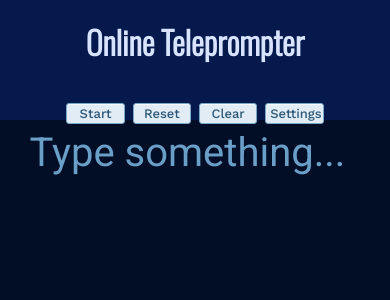
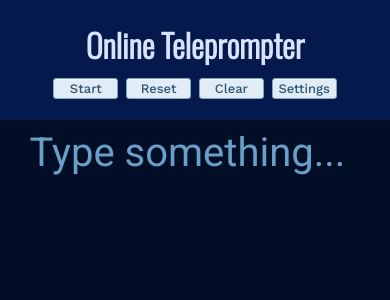
Before and after one commit to 30isnottoolate/online-teleprompter-ts, a React (Create React App) app: page / in a window 390 px wide. Shown: the top 300 px of the page. Built offline with nearby package versions, Linux system fonts and the light colour scheme.

Commit message:
Improve responsiveness

```diff
--- a/src/Teleprompter.css
+++ b/src/Teleprompter.css
@@ -5,7 +5,6 @@
 
 * {
     box-sizing: border-box;
-    padding: auto;
 }
 
 body {
@@ -67,7 +66,7 @@ button {
   color: #2c5777;
   font-family: "Work Sans", Arial, Helvetica, sans-serif;
   font-size: 13px;
-  width: 4.5em;
+  width: 5em;
   cursor: pointer;
   padding: 2px 4px;
   border: 1px solid #7aa7c7;
@@ -185,7 +184,7 @@ textarea::-webkit-input-placeholder {
     }
 
     h1 {
-        font-size: 1.3em;
+        font-size: 1.5em;
         margin: 0;
     }
 
@@ -227,14 +226,17 @@ textarea::-webkit-input-placeholder {
     #controller {
         grid-template-columns: auto;
         grid-template-rows: repeat(5, auto);
-        gap: 2vh;
+        gap: 10px;
         align-content: center;
-        height: 40vh;
     }
 
     #logo {
         grid-column: 1 / 2;
         grid-row: 1 / 2;
+    }
+
+    h1 {
+        margin: 0;
     }
 
     #main-buttons-group {
```
